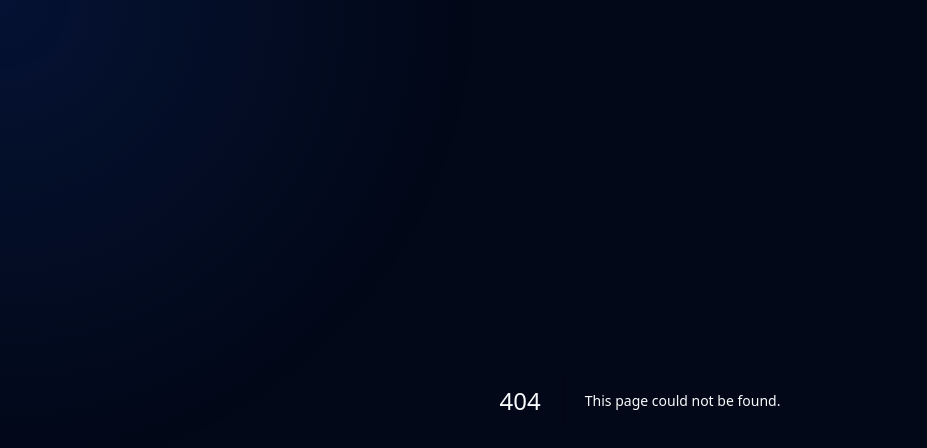
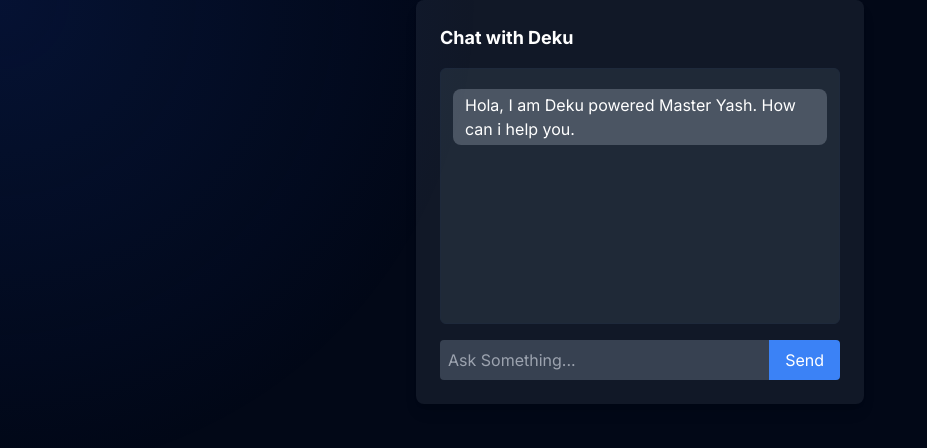
Before and after one commit to Yashgite/portfolio, a Next.js app: page /chatbot in a window 1280 px wide. Before the commit this address had no page. Shown: the top 448 px of the page, without its empty margins (0-927 px from the left). Built offline with nearby package versions, Linux system fonts and the light colour scheme.

Commit message:
empty commit

```diff
--- /dev/null
+++ b/app/api/chat/route.js
@@ -0,0 +1,26 @@
+import { NextResponse } from "next/server";
+
+export async function POST(req) {
+  try {
+    const { message } = await req.json();
+    const apiKey = process.env.NEXT_PUBLIC_OPENAI_API_KEY;
+
+    const response = await fetch("https://api.openai.com/v1/chat/completions", {
+      method: "POST",
+      headers: {
+        "Content-Type": "application/json",
+        Authorization: `Bearer ${apiKey}`,
+      },
+      body: JSON.stringify({
+        model: "gpt-4",
+        messages: [{ role: "user", content: message }],
+      }),
+    });
+
+    const data = await response.json();
+    return NextResponse.json({ reply: data.choices[0]?.message?.content || "I couldn't generate a response." });
+
+  } catch (error) {
+    return NextResponse.json({ reply: "Error connecting to AI." }, { status: 500 });
+  }
+}
--- /dev/null
+++ b/app/chatbot/page.jsx
@@ -0,0 +1,79 @@
+"use client";
+import { useState, useRef, useEffect } from "react";
+
+const Chatbot = () => {
+  const [messages, setMessages] = useState([
+    { sender: "bot", text: "Hola, I am Deku powered Master Yash. How can i help you." }
+  ]);
+  const [input, setInput] = useState("");
+  const [loading, setLoading] = useState(false);
+  const chatRef = useRef(null); // Ref for chat container
+
+  // Scroll to the bottom when messages update
+  useEffect(() => {
+    if (chatRef.current) {
+      chatRef.current.scrollTop = chatRef.current.scrollHeight;
+    }
+  }, [messages]);
+
+  const handleSendMessage = async () => {
+    if (!input.trim()) return;
+
+    const userMessage = { sender: "user", text: input };
+    setMessages([...messages, userMessage]);
+    setInput("");
+    setLoading(true);
+
+    try {
+      const response = await fetch("/api/chat", {
+        method: "POST",
+        headers: { "Content-Type": "application/json" },
+        body: JSON.stringify({ message: input }),
+      });
+
+      const data = await response.json();
+      setMessages((prev) => [...prev, { sender: "bot", text: data.reply }]);
+    } catch (error) {
+      setMessages((prev) => [...prev, { sender: "bot", text: "Error fetching response." }]);
+    } finally {
+      setLoading(false);
+    }
+  };
+
+  return (
+    <main className="mx-auto">
+ <div className="max-w-md mx-auto bg-gray-900 text-white p-6 rounded-lg shadow-lg">
+      <h2 className="text-lg font-bold mb-4">Chat with Deku</h2>
+
+      {/* Chat Container with Auto-scroll */}
+      <div ref={chatRef} className="h-64 overflow-y-auto border p-3 rounded-md bg-gray-800">
+        {messages.map((msg, index) => (
+          <div key={index} className={`my-2 ${msg.sender === "user" ? "text-right" : "text-left"}`}>
+            <span className={`inline-block px-3 py-1 rounded-lg ${msg.sender === "user" ? "bg-blue-500" : "bg-gray-600"}`}>
+              {msg.text}
+            </span>
+          </div>
+        ))}
+        {loading && <p className="text-gray-400">Typing...</p>}
+      </div>
+
+      {/* Input Field & Send Button */}
+      <div className="mt-4 flex">
+        <input
+          type="text"
+          className="flex-1 p-2 rounded-l bg-gray-700 border-none focus:ring-2 focus:ring-blue-500"
+          placeholder="Ask Something..."
+          value={input}
+          onChange={(e) => setInput(e.target.value)}
+        />
+        <button onClick={handleSendMessage} className="px-4 bg-blue-500 rounded-r hover:bg-blue-600">
+          Send
+        </button>
+      </div>
+    </div>
+    </main>
+
+  );
+};
+
+export default Chatbot;
--- a/app/layout.js
+++ b/app/layout.js
@@ -4,6 +4,7 @@ import { ThemeProvider } from "@/components/theme-provider"
 import "./globals.css";
 const inter = Inter({ subsets: ["latin"] })
 import MouseMoveEffect from "@/components/mouse-move-effect"
+import { ToastContainer } from "react-toastify";
 
 export const metadata = {
   title: "Your Name - Portfolio",
@@ -16,6 +17,7 @@ export default function RootLayout({ children }) {
       <body className={`${inter.className} bg-background text-foreground antialiased`}>
                 <ThemeProvider attribute="class" defaultTheme="dark" enableSystem>
                   <MouseMoveEffect/>
+                  <ToastContainer position="top-center" autoClose={3000} hideProgressBar/>
           {children}
         </ThemeProvider>
       </body>
--- a/components/ProfileCards.jsx
+++ b/components/ProfileCards.jsx
@@ -20,7 +20,7 @@ const ProfileCards = () => {
             <Card className="w-[350px] mx-auto border-none">
                 <CardHeader>
                     <Image
-                    src="/img1.jpg"
+                    src="/yash.png"
                     className="object-cover w-80 h-80 rounded-2xl"
                     width={400}
                     height={200}
--- a/components/contact.jsx
+++ b/components/contact.jsx
@@ -3,6 +3,7 @@
 import { motion } from "framer-motion"
 import { useState } from "react"
 import { Github, Linkedin, Twitter } from "lucide-react"
+import { ToastContainer,toast } from "react-toastify"
 
 const Contact = () => {
   const [formData, setFormData] = useState({
@@ -11,13 +12,9 @@ const Contact = () => {
     message: "",
   })
 
-  const handleChange = () => {
-    const { name, value } = e.target
-    setFormData((prevData) => ({ ...prevData, [name]: value }))
-  }
-
-  const handleSubmit = () => {
-    e.preventDefault()
+  const handleSubmit = (e) => {
+    toast.success("This service are inactive, plz try through linkdin")
+    e.preventDefault();
     // Handle form submission logic here
     console.log("Form submitted:", formData)
     // Reset form after submission
@@ -52,7 +49,7 @@ const Contact = () => {
                   id="name"
                   name="name"
                   value={formData.name}
-                  onChange={handleChange}
+                  onChange={(e)=> setFormData({...formData, name: e.target.value})}
                   required
                   className="w-full px-4 py-2 border rounded-md focus:outline-none focus:ring-2 focus:ring-primary"
                 />
@@ -66,7 +63,7 @@ const Contact = () => {
                   id="email"
                   name="email"
                   value={formData.email}
-                  onChange={handleChange}
+                  onChange={(e)=> setFormData({...formData, email: e.target.value})}
                   required
                   className="w-full px-4 py-2 border rounded-md focus:outline-none focus:ring-2 focus:ring-primary"
                 />
@@ -79,7 +76,7 @@ const Contact = () => {
                   id="message"
                   name="message"
                   value={formData.message}
-                  onChange={handleChange}
+                  onChange={(e)=> setFormData({...formData, message: e.target.value})}
                   required
                   rows={4}
                   className="w-full px-4 py-2 border rounded-md focus:outline-none focus:ring-2 focus:ring-primary"
--- a/components/projects.jsx
+++ b/components/projects.jsx
@@ -5,8 +5,8 @@ import Image from "next/image"
 
 const projects = [
   {
-    title: "Project 1",
-    description: "A brief description of Project 1",
+    title: "Moviedux",
+    description: "a basic movie application implementing feature like search on the base of genere , name and add to wishlist",
     image: "/next.png",
     link: "#",
   },
--- a/package.json
+++ b/package.json
@@ -20,10 +20,12 @@
     "react": "^19.0.0",
     "react-dom": "^19.0.0",
     "react-icons": "^5.4.0",
+    "react-toastify": "^11.0.3",
     "react-type-animation": "^3.2.0",
     "shadcn": "^2.3.0",
     "tailwind-merge": "^2.6.0",
-    "tailwindcss-animate": "^1.0.7"
+    "tailwindcss-animate": "^1.0.7",
+    "toastify": "^2.0.1"
   },
   "devDependencies": {
     "@eslint/eslintrc": "^3",
```
Also changed, not shown: public/yash.png (added), 1 other file (tests, documents, lock files or other folders).
